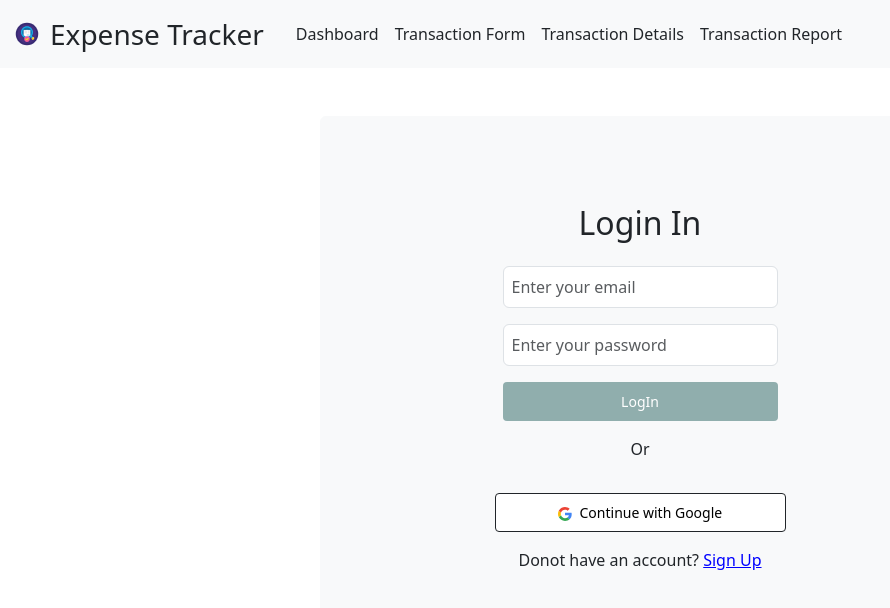
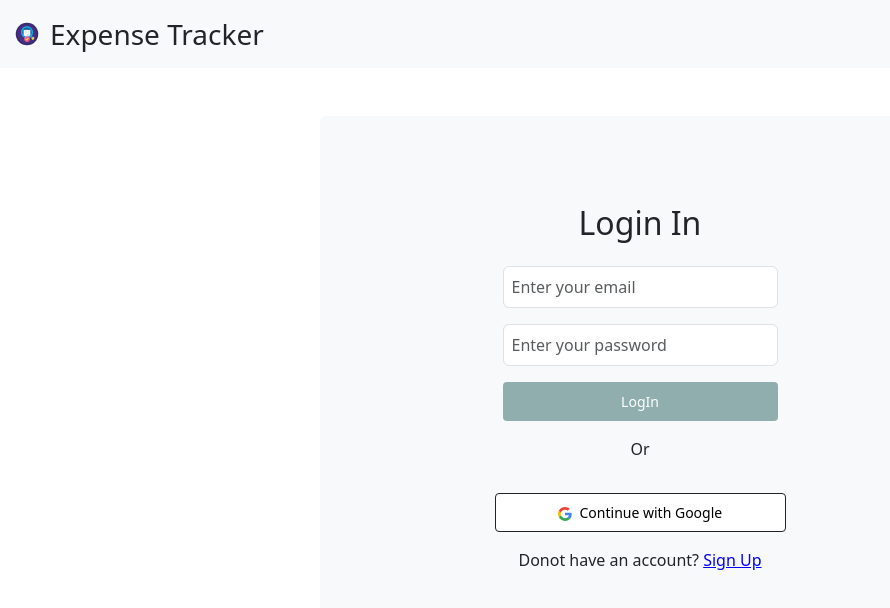
Before and after one commit to DilinJose/expense_tracker, a React (Vite) app: page /login in a window 1280 px wide. Shown: the top 608 px of the page, without its empty margins (0-890 px from the left). Built offline with nearby package versions, Linux system fonts and the light colour scheme.

Commit message:
Show manu

```diff
--- a/src/pages/layout/header/header.jsx
+++ b/src/pages/layout/header/header.jsx
@@ -41,7 +41,7 @@
                         <span className="navbar-toggler-icon"></span>
                     </button>
                     <div className="collapse navbar-collapse" id="navbarSupportedContent">
-                        <ul className="navbar-nav me-auto mb-2 mb-lg-0">
+                        {currentUser && <ul className="navbar-nav me-auto mb-2 mb-lg-0">
                             <li className="nav-item">
                                 <Link className="text-decoration-none text-dark mx-2" to='/'>
                                     Dashboard
@@ -57,7 +57,7 @@
                                 </Link>
 
                             </li>
-                        </ul>
+                        </ul>}
                         <div className="d-flex justify-content-center align-items-center">
                             <p className="m-0">{currentUser?.displayName || ""}</p>
                             {
```
Lines whose indentation alone changed are shown as unchanged.
